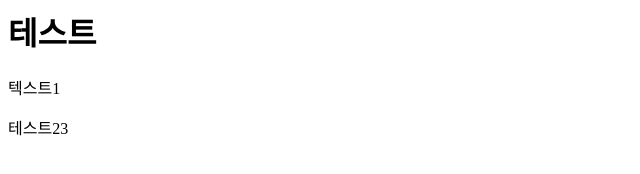
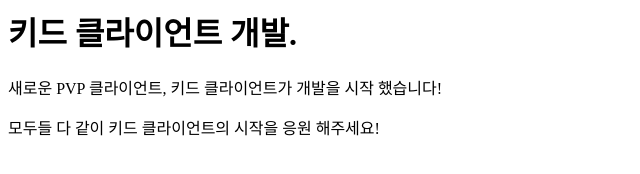
Before and after one commit to K1D-r/K1D-r.github.io, a plain HTML site: page news.html in a window 1280 px wide. Shown: the whole page, without its empty margins (0-640 px from the left). Drawn offline with Linux system fonts and the light colour scheme.

Commit message:
Update news.html

```diff
--- a/news.html
+++ b/news.html
@@ -1,5 +1,8 @@
-<h1>테스트</h1>
-<p>텍스트1</strong></p>
-<p>테스트23</p>
+<html><head><meta http-equiv="Content-Type" content="text/html; charset=UTF-8"></head><body><time datetime="2023-1-8"></time>
+<h1>키드 클라이언트 개발.</h1>
+<p>새로운 PVP 클라이언트, 키드 클라이언트가 개발을 시작 했습니다!</strong></p>
+<p>모두들 다 같이 키드 클라이언트의 시작을 응원 해주세요!</p>
 
 <br>
+
+</body></html>
```
